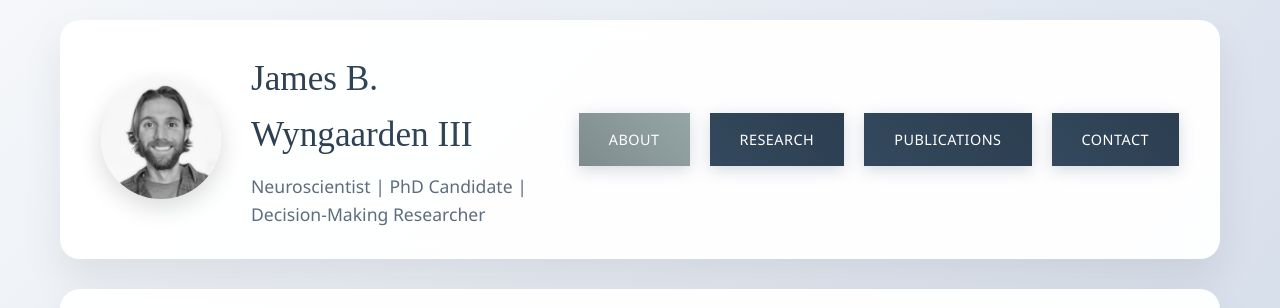
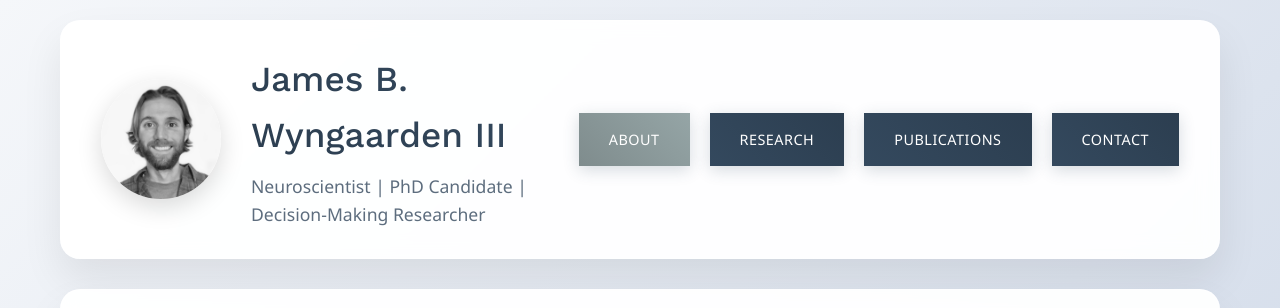
Before and after one commit to jameswyngaarden/jameswyngaarden.github.io, a plain HTML site: page index.html in a window 1280 px wide. Shown: the top 308 px of the page. Drawn offline with nearby package versions, Linux system fonts and the light colour scheme.

Commit message:
Update header font

```diff
--- a/index.html
+++ b/index.html
@@ -64,7 +64,7 @@
         }
 
         h1 {
-            font-family: 'Playfair Display', serif;
+            font-family: 'Work Sans', sans-serif;
             font-size: 2.2rem;
             margin-bottom: 8px;
             background: linear-gradient(45deg, #2c3e50, #34495e);
```
